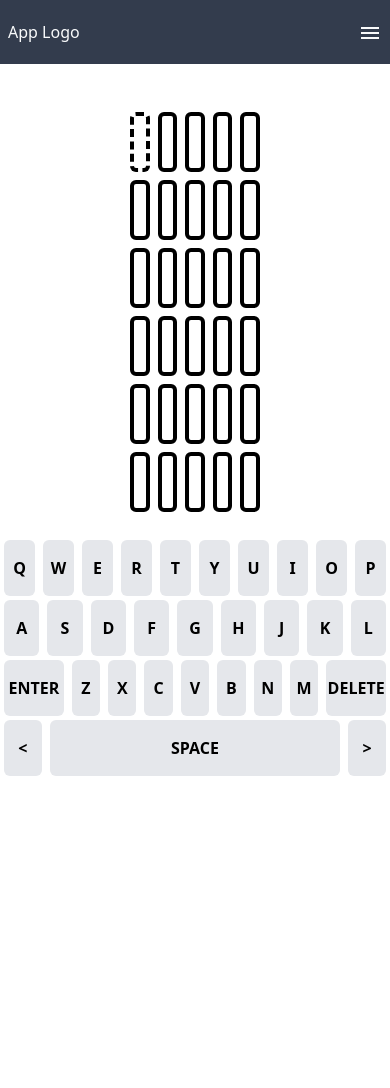
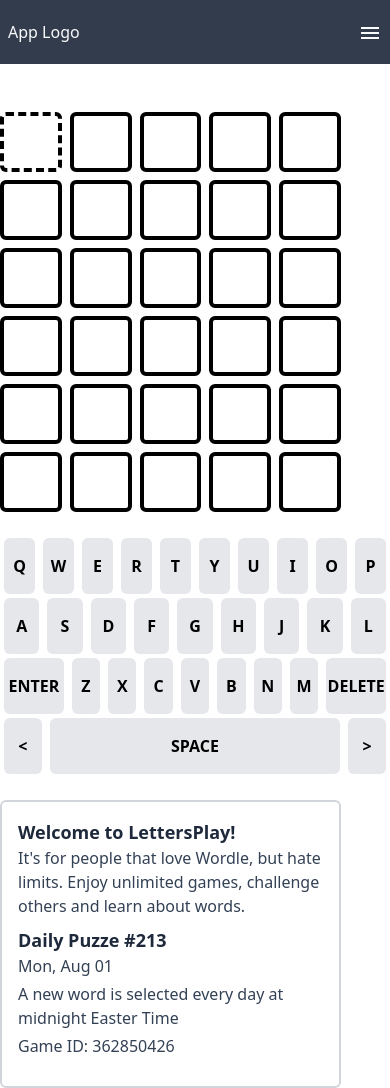
Before and after one commit to bhancockio/letter-play, a Next.js app in the folder app/: page / in a window 390 px wide. Before the commit the page ends 844 px from the top, so only its background shows below. Built offline with nearby package versions, Linux system fonts and the light colour scheme; no server answers.

Commit message:
refactor logic in game context to be simpler

```diff
--- /dev/null
+++ b/app/components/GameInformation.tsx
@@ -0,0 +1,64 @@
+import React from "react";
+import { useGame } from "../context/gameContext";
+
+function GameInformation() {
+	const { gameState } = useGame();
+	const { targetWord, targetWordGuessed } = gameState;
+
+	return (
+		<div
+			className={`flex-1 min-w-[341px] ${
+				targetWordGuessed ? "mt-4" : "mt-[280px]"
+			} lg:mt-12 lg:mr-auto`}
+		>
+			{/* Card about the game */}
+			<div className="flex flex-col p-4 rounded-md border-2 border-gray-300">
+				<div className="mb-2">
+					<h2 className="text-lg font-semibold text-slate-800">
+						Welcome to LettersPlay!
+					</h2>
+					<p className="text-slate-700">
+						It's for people that love Wordle, but hate limits. Enjoy unlimited games,
+						challenge others and learn about words.
+					</p>
+				</div>
+				<div className="mb-2">
+					<h2 className="text-lg font-semibold text-slate-800">Daily Puzze #213</h2>
+					<p className="text-slate-700 mb-1">Mon, Aug 01</p>
+					<p className="text-slate-700 mb-1">
+						A new word is selected every day at midnight Easter Time
+					</p>
+					<p className="text-slate-700 mb-1">Game ID: 362850426 </p>
+				</div>
+			</div>
+
+			{/* Winner  (prompt to create a new acount) */}
+			{targetWordGuessed && (
+				<>
+					<div className="bg-green-200 py-2 px-4 rounded-md my-5">
+						<p className="text-green-700 font-semibold">
+							You guessed {targetWord.toUpperCase()}. Great job! You should{" "}
+							<a href="#" className="underline">
+								create a free account
+							</a>{" "}
+							to save your stats/streaks.
+						</p>
+					</div>
+					<div>
+						<button className="bg-green-500 p-2 tracking-tight mr-1 rounded-md text-white font-semibold">
+							New Game
+						</button>
+						<button className="bg-purple-500 p-2 tracking-tight mr-1 rounded-md text-white font-semibold">
+							Save
+						</button>
+						<button className="bg-purple-500 p-2 tracking-tight rounded-md text-white font-semibold">
+							Challenge A Friend
+						</button>
+					</div>
+				</>
+			)}
+		</div>
+	);
+}
+
+export default GameInformation;
--- a/app/components/Keyboard.tsx
+++ b/app/components/Keyboard.tsx
@@ -28,6 +28,7 @@ const KeyboardKey = (props: IKeyboardKeyProps) => {
 
 function Keyboard() {
 	const { gameState, handleKeyDown } = useGame();
+	const { targetWordGuessed } = gameState;
 
 	// Reassigning event listeners everytime gamestate chnages.
 	// TODO: See if this can be moved somehwere else
@@ -43,8 +44,12 @@ function Keyboard() {
 		};
 	}, [gameState]);
 
+	if (targetWordGuessed) {
+		return null;
+	}
+
 	return (
-		<div className="flex flex-col">
+		<div className="flex flex-col mt-[-570px] lg:mt-0">
 			{KEYBOARD_KEYS.map((keyboardRow: any[], index: number) => {
 				return (
 					<div key={index} className="flex flex-row justify-center mb-1">
--- a/app/components/LettersGrid.tsx
+++ b/app/components/LettersGrid.tsx
@@ -3,7 +3,7 @@ import Word from "./Word";
 
 function LettersGrid() {
 	return (
-		<div className="flex flex-col">
+		<div className="flex flex-col flex-1 min-w-[341px]">
 			{Array.from(Array(6).keys()).map((guessRowIndex: number) => (
 				<Word key={guessRowIndex} guessRowIndex={guessRowIndex} />
 			))}
--- a/app/context/gameContext.tsx
+++ b/app/context/gameContext.tsx
@@ -51,25 +51,17 @@ export default function GameContextComponent({ children }) {
 	};
 
 	const handleKeyDown = (newKey: string) => {
+		// Ignore keys if user has already won
+		if (gameState.targetWordGuessed) return;
+
 		// Convert keyboard inputs to lowercase for simplicity and consistency
 		const formattedKey = newKey.toLowerCase();
-
 		// handle submission
 		const { validSubmission, message } = isValidGuessSubmission();
 
 		if (formattedKey === "enter") {
 			if (validSubmission) {
 				// Show message
-				if (userGuessedCorrectly()) {
-					// Update game state to show that the user won
-					setGameState((prevGameState) => ({
-						...prevGameState,
-						targetWordGuessed: true,
-						submissionStatus: "normal",
-						message: message
-					}));
-				} else {
-					// Update game state to show that the user guessed incorrectly
 				setGameState((prevGameState) => ({
 					...prevGameState,
 					currentGuessCount: prevGameState.currentGuessCount + 1,
@@ -82,9 +74,9 @@ export default function GameContextComponent({ children }) {
 					currentLetterIndex: 0,
 					currentGuess: Array(5).fill(""), // Reset the current guess
 					submissionStatus: "normal",
+					targetWordGuessed: userGuessedCorrectly(),
 					message: message
 				}));
-				}
 			} else {
 				// Show message
 				setGameState((prevGameState) => ({
@@ -175,7 +167,7 @@ export default function GameContextComponent({ children }) {
 	};
 
 	const userGuessedCorrectly = (): boolean => {
-		return gameState.currentGuess.join("") === gameState.targetWord;
+		return gameState.currentGuess.join("").toLowerCase() === gameState.targetWord.toLowerCase();
 	};
 
 	useEffect(() => {
--- a/app/pages/index.tsx
+++ b/app/pages/index.tsx
@@ -1,4 +1,5 @@
 import React from "react";
+import GameInformation from "../components/GameInformation";
 import Keyboard from "../components/Keyboard";
 import LettersGrid from "../components/LettersGrid";
 import Notifications from "../components/Notifications";
@@ -6,11 +7,19 @@ import GameProvider from "../context/gameContext";
 
 const IndexPage = () => (
 	<GameProvider>
-		<div className="flex flex-row max-w-5xl mx-auto mb-5">
-			<div className="flex flex-1">{/* Game information */}</div>
-			<div className="flex flex-1 flex-col">
-				<Notifications />
-				<LettersGrid />
+		<div className="flex flex-row max-w-5xl mx-auto mb-5 ">
+			<div className="flex flex-2 flex-col-reverse lg:gap-5 lg:flex-row lg:flex-1">
+				<div className="flex flex-row">
+					<div className="flex flex-1" />
+					<GameInformation />
+				</div>
+				<div className="flex flex-col">
+					<Notifications />
+					<div className="flex flex-row">
+						<div className="flex flex-1" />
+						<LettersGrid />
+					</div>
+				</div>
 			</div>
 			<div className="flex flex-1">{/* How to video */}</div>
 		</div>
--- a/app/tailwind.config.js
+++ b/app/tailwind.config.js
@@ -1,7 +1,11 @@
 module.exports = {
 	content: ["./pages/**/*.{js,ts,jsx,tsx}", "./components/**/*.{js,ts,jsx,tsx}"],
 	theme: {
-		extend: {}
+		extend: {
+			flex: {
+				2: "2 2 0%"
+			}
+		}
 	},
 	plugins: [require("@tailwindcss/typography"), require("daisyui")],
 	daisyui: {
```
Lines whose indentation alone changed are shown as unchanged.
